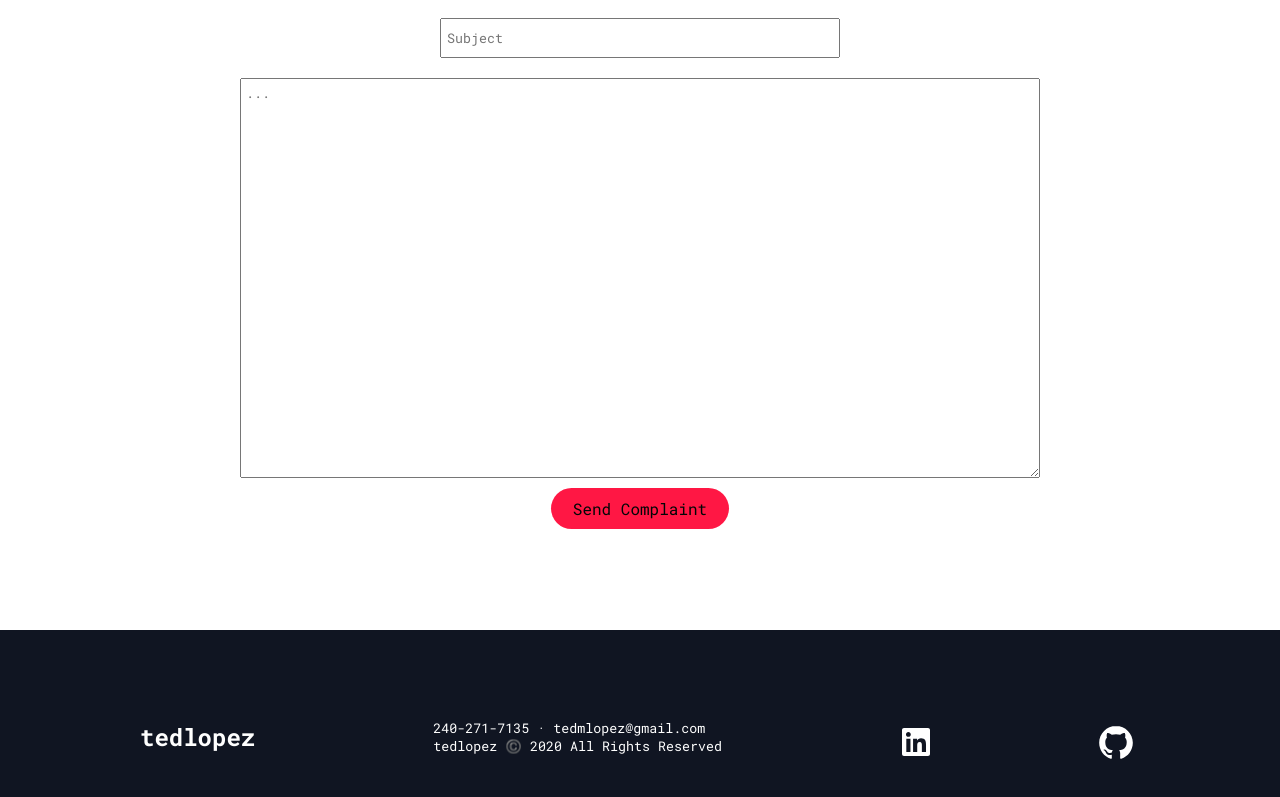
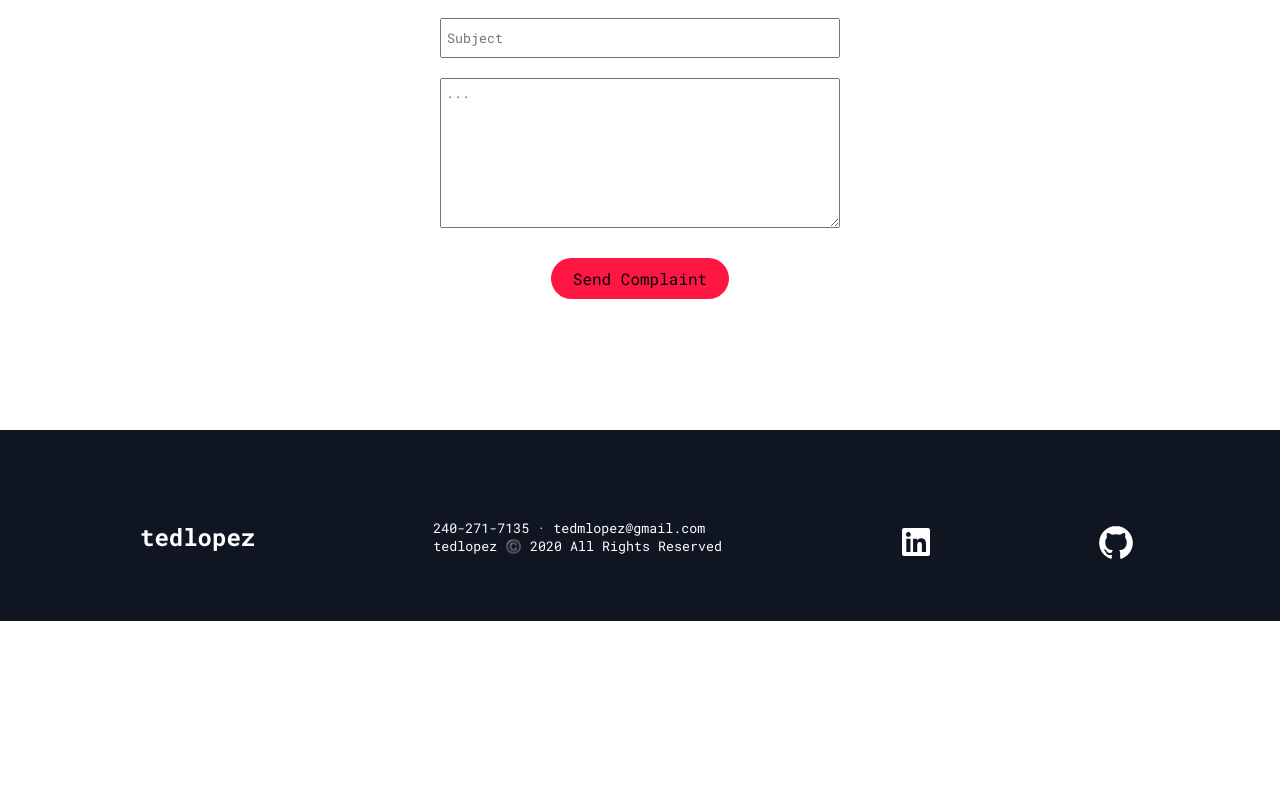
Before and after one commit to teddylopez/tedspace_v3, a React (Create React App) app: page / in a window 1280 px wide. Shown: the part 4286-5083 px from the top of the page. After the commit the page ends 4907 px from the top, so only its background shows below. Built offline with nearby package versions, Linux system fonts and the light colour scheme.

Commit message:
Slim down contact form

```diff
--- a/src/components/Contact/ContactElements.js
+++ b/src/components/Contact/ContactElements.js
@@ -1,7 +1,7 @@
 import styled from "styled-components";
 
 export const ContactContainer = styled.div`
-  height: 800px;
+  height: 600px;
   background-size: cover;
   background-attachment: fixed;
   margin: 0 auto;
@@ -28,6 +28,7 @@ export const HiddenBtn = styled.button`
 `
 
 export const ContactBtn = styled.button`
+  margin-top: 20px;
   border-radius: 50px;
   background: #ff1744;
   white-space: nowrap;
@@ -55,12 +56,12 @@ export const ContactInputField = styled.input`
 export const ContactInputTextArea = styled.textarea`
   margin: 10px 0;
   padding: 5px;
-  width: 800px;
-  height: 400px;
+  width: 400px;
+  height: 150px;
   outline: none;
 
   @media screen and (max-width: 768px) {
     width: 230px;
-    height: 300px;
+    height: 200px;
   }
 `
```
